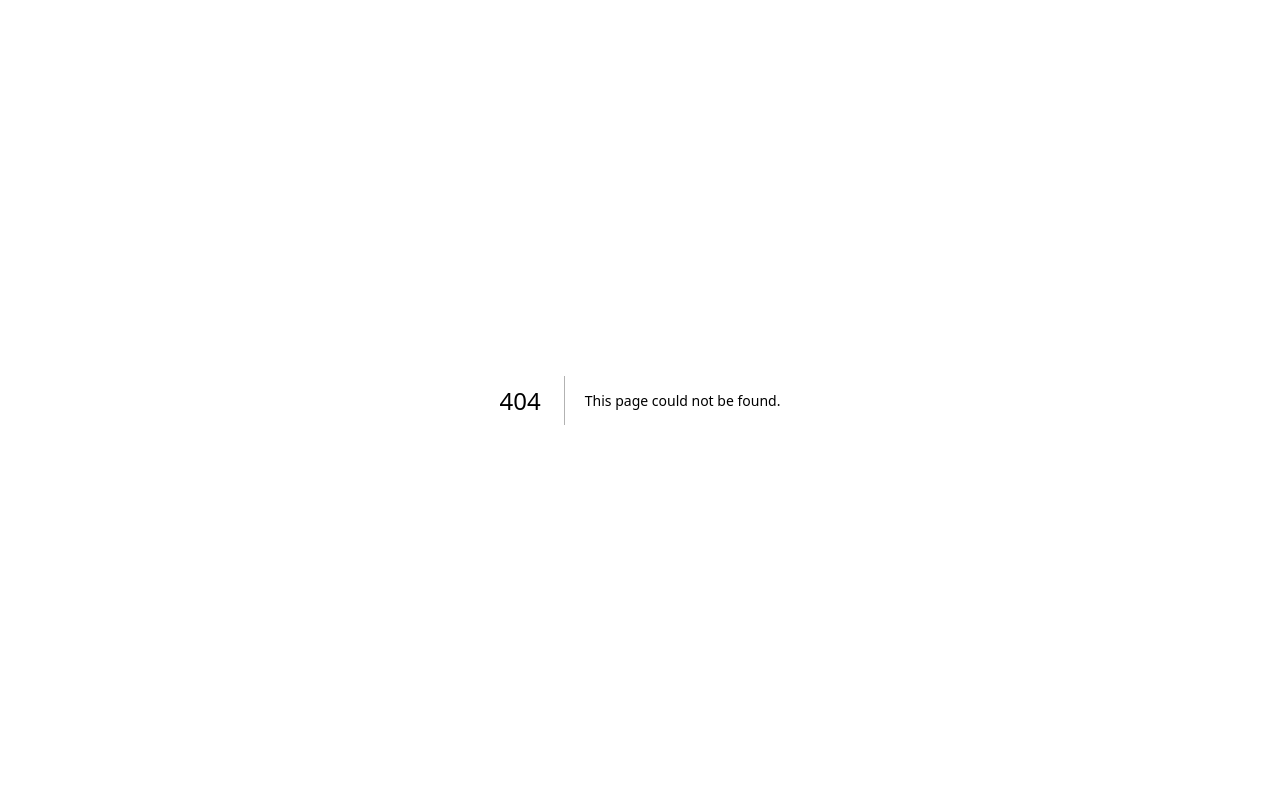
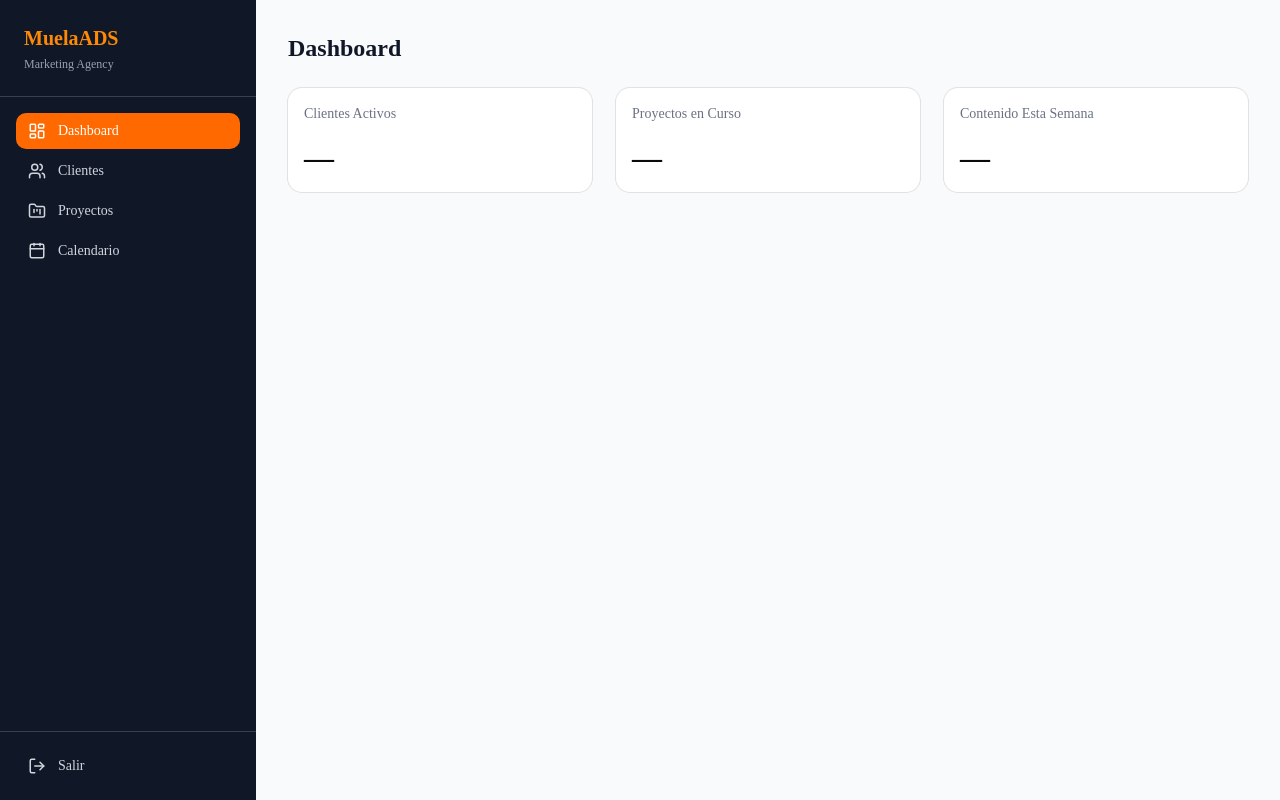
Before and after one commit to duthsj/adflow, a Next.js app in the folder frontend/: page /dashboard in a window 1280 px wide. Before the commit this address had no page. Built offline with nearby package versions, Linux system fonts and the light colour scheme.

Commit message:
feat: dashboard layout with sidebar navigation

```diff
--- /dev/null
+++ b/frontend/app/dashboard/layout.tsx
@@ -0,0 +1,10 @@
+import Sidebar from "@/components/layout/Sidebar";
+
+export default function DashboardLayout({ children }: { children: React.ReactNode }) {
+  return (
+    <div className="flex min-h-screen bg-gray-50">
+      <Sidebar />
+      <main className="flex-1 p-8 overflow-auto">{children}</main>
+    </div>
+  );
+}
--- /dev/null
+++ b/frontend/app/dashboard/page.tsx
@@ -0,0 +1,35 @@
+import { Card, CardContent, CardHeader, CardTitle } from "@/components/ui/card";
+
+export default function DashboardPage() {
+  return (
+    <div>
+      <h1 className="text-2xl font-bold text-gray-900 mb-6">Dashboard</h1>
+      <div className="grid grid-cols-1 md:grid-cols-3 gap-6">
+        <Card>
+          <CardHeader>
+            <CardTitle className="text-sm text-gray-500">Clientes Activos</CardTitle>
+          </CardHeader>
+          <CardContent>
+            <p className="text-3xl font-bold">—</p>
+          </CardContent>
+        </Card>
+        <Card>
+          <CardHeader>
+            <CardTitle className="text-sm text-gray-500">Proyectos en Curso</CardTitle>
+          </CardHeader>
+          <CardContent>
+            <p className="text-3xl font-bold">—</p>
+          </CardContent>
+        </Card>
+        <Card>
+          <CardHeader>
+            <CardTitle className="text-sm text-gray-500">Contenido Esta Semana</CardTitle>
+          </CardHeader>
+          <CardContent>
+            <p className="text-3xl font-bold">—</p>
+          </CardContent>
+        </Card>
+      </div>
+    </div>
+  );
+}
--- /dev/null
+++ b/frontend/components/layout/Sidebar.tsx
@@ -0,0 +1,59 @@
+"use client";
+import Link from "next/link";
+import { usePathname } from "next/navigation";
+import { cn } from "@/lib/utils";
+import { LayoutDashboard, Users, FolderKanban, Calendar, LogOut } from "lucide-react";
+import { removeToken } from "@/lib/auth";
+import { useRouter } from "next/navigation";
+
+const nav = [
+  { href: "/dashboard", label: "Dashboard", icon: LayoutDashboard },
+  { href: "/dashboard/clients", label: "Clientes", icon: Users },
+  { href: "/dashboard/projects", label: "Proyectos", icon: FolderKanban },
+  { href: "/dashboard/calendar", label: "Calendario", icon: Calendar },
+];
+
+export default function Sidebar() {
+  const pathname = usePathname();
+  const router = useRouter();
+
+  const logout = () => {
+    removeToken();
+    router.push("/login");
+  };
+
+  return (
+    <aside className="w-64 bg-gray-900 text-white min-h-screen flex flex-col">
+      <div className="p-6 border-b border-gray-700">
+        <h1 className="text-xl font-bold text-orange-400">MuelaADS</h1>
+        <p className="text-xs text-gray-400 mt-1">Marketing Agency</p>
+      </div>
+      <nav className="flex-1 p-4 space-y-1">
+        {nav.map(({ href, label, icon: Icon }) => (
+          <Link
+            key={href}
+            href={href}
+            className={cn(
+              "flex items-center gap-3 px-3 py-2 rounded-lg text-sm transition-colors",
+              pathname === href
+                ? "bg-orange-500 text-white"
+                : "text-gray-300 hover:bg-gray-800"
+            )}
+          >
+            <Icon size={18} />
+            {label}
+          </Link>
+        ))}
+      </nav>
+      <div className="p-4 border-t border-gray-700">
+        <button
+          onClick={logout}
+          className="flex items-center gap-3 px-3 py-2 text-sm text-gray-300 hover:text-white w-full"
+        >
+          <LogOut size={18} />
+          Salir
+        </button>
+      </div>
+    </aside>
+  );
+}
```
